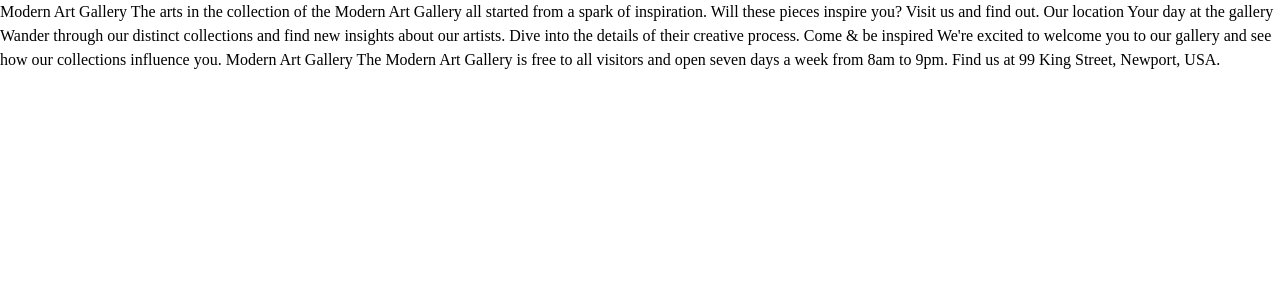
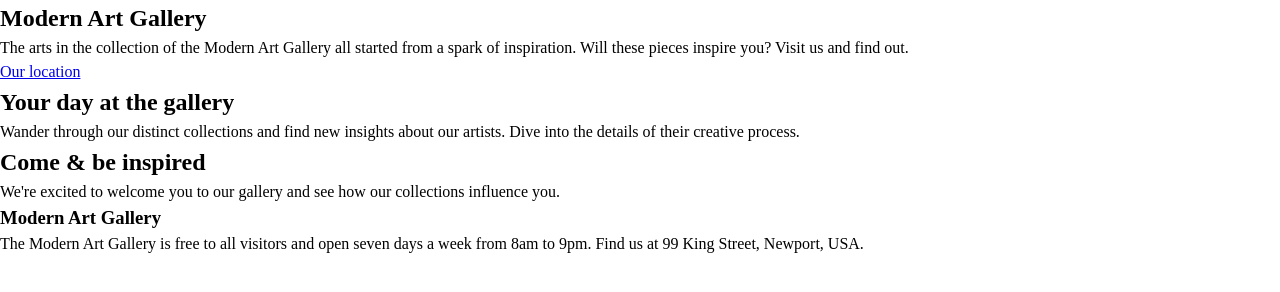
Before and after one commit to jumiranda5/fm-junior-art-gallery, a website built with webpack: page src/page-home/index.html in a window 1280 px wide. Built offline with nearby package versions, Linux system fonts and the light colour scheme.

Commit message:
Add html tags

```diff
--- a/src/page-home/index.html
+++ b/src/page-home/index.html
@@ -6,27 +6,47 @@
     <title>Frontend Mentor | Art gallery website</title>
 </head>
 <body>
-    Modern Art Gallery
-
+    <main>
+        <section class="section-hero">
+            <h1 class="hero-title">Modern <span>Art Gallery</span></h1>
+            <p class="hero-text">
                 The arts in the collection of the Modern Art Gallery all started
                 from a spark of inspiration. Will these pieces inspire you? Visit
                 us and find out.
+            </p>
+            <a href="./location.html" class="hero-location-link">Our location</a>
+        </section>
 
-    Our location
+        <div class="overview page-wrapper">
 
-    Your day at the gallery
-
+            <section class="section-activities">
+                <h2 class="overview-title">Your day at the gallery</h2>
+                <p class="overview-text">
                     Wander through our distinct collections and find new insights about
                     our artists. Dive into the details of their creative process.
+                </p>
+            </section>
 
-    Come &amp; be inspired
-
+            <section class="section-visit">
+                <h2 class="overview-title">Come &amp; be inspired</h2>
+                <p class="overview-text">
                     We're excited to welcome you to our gallery and see how our collections
                     influence you.
+                </p>
+            </section>
 
-    Modern Art Gallery
+        </div>
 
+    </main>
+
+    <footer>
+        <div class="page-wrapper">
+            <h3 class="footer-title">Modern Art Gallery</h3>
+            <p class="footer-text">
                 The Modern Art Gallery is free to all visitors and open seven days a week
                 from 8am to 9pm. Find us at 99 King Street, Newport, USA.
+            </p>
+        </div>
+    </footer>
 </body>
 </html>
```
Also changed, not shown: src/page-location/location.html (+23 -7 lines), 1 other file. Lines whose indentation alone changed are shown as unchanged.
